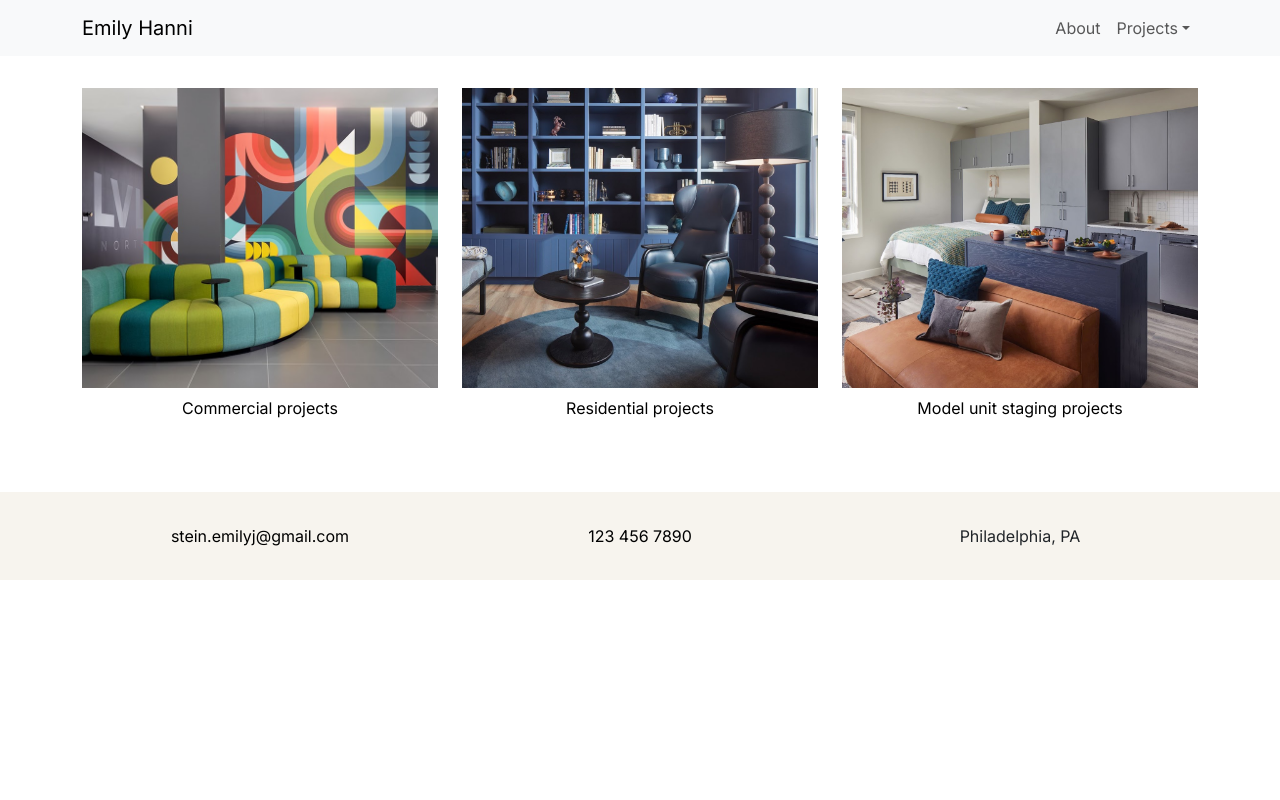
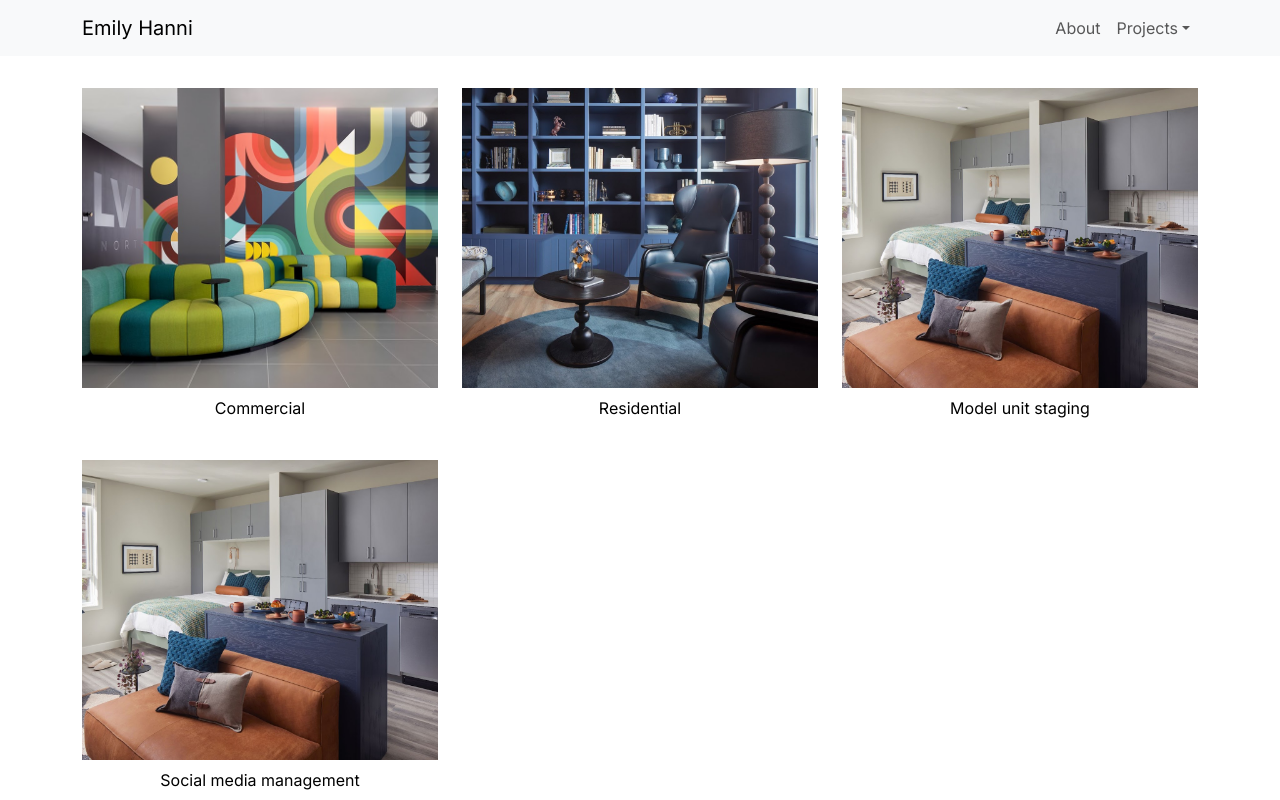
Before and after one commit to zackhanni/emily.works, a Next.js app: page / in a window 1280 px wide. Shown: the top 800 px of the page. Built offline with nearby package versions, Linux system fonts and the light colour scheme.

Commit message:
add social media management section

```diff
--- a/app/components/Portfolio.tsx
+++ b/app/components/Portfolio.tsx
@@ -14,6 +14,11 @@ const projects = [
   },
   {
     name: "Model unit staging",
+    link: "/",
+    image: "/staging.jpeg",
+  },
+  {
+    name: "Social media management",
     link: "/",
     image: "/staging.jpeg",
   },
@@ -34,7 +39,9 @@ export default function Portfolio() {
                   alt={project.name}
                   className="object-cover w-full h-[300px]"
                 />
-                <p className="text-center pt-2 pb-4 hover:underline">{`${project.name} projects`}</p>
+                <p className="text-center pt-2 pb-4 hover:underline">
+                  {project.name}
+                </p>
               </Link>
             </div>
           );
```
